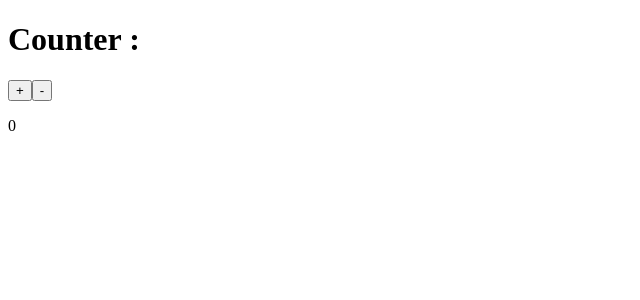
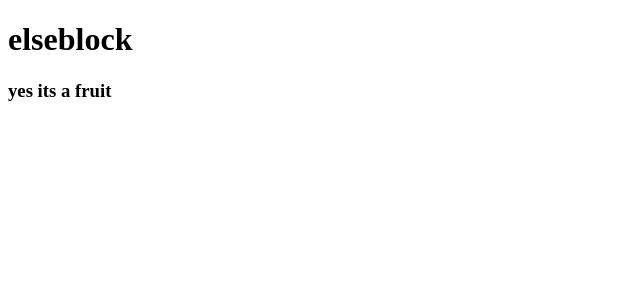
Before and after one commit to imkhushboo/Angular_project, an Angular app: page / in a window 1280 px wide. Shown: the top 300 px of the page, without its empty margins (0-640 px from the left). Built offline with nearby package versions, Linux system fonts and the light colour scheme.

Commit message:
If-else condition

```diff
--- a/src/app/app.component.html
+++ b/src/app/app.component.html
@@ -1,5 +1,14 @@
-<h1>Counter : </h1>
+<h1 *ngIf="show">hello</h1>
 
-<button (click)="setcount('plus')">+</button>
-<button (click)="setcount('minus')">-</button>
-<p>{{count}}</p>
+<h2 *ngIf="show; then ifblock else elseblock"> hi peeps!</h2>
+
+<ng-template #ifblock>
+   <h1>ifblock</h1>
+</ng-template>
+
+<ng-template #elseblock>
+    <h1>elseblock</h1>
+</ng-template>
+
+
+<h3 *ngIf="cond === 'apple';">yes its a fruit</h3>
--- a/src/app/app.component.ts
+++ b/src/app/app.component.ts
@@ -6,9 +6,7 @@ import { Component } from '@angular/core';
   styleUrls: ['./app.component.css']
 })
 export class AppComponent {
-  title = 'my-angular-app'
-  count = 0
-  setcount(type: string) {
-    type === 'minus' ? this.count-- : this.count++;
+
+  show = false
+  cond = "apple"
   }
-}
```
